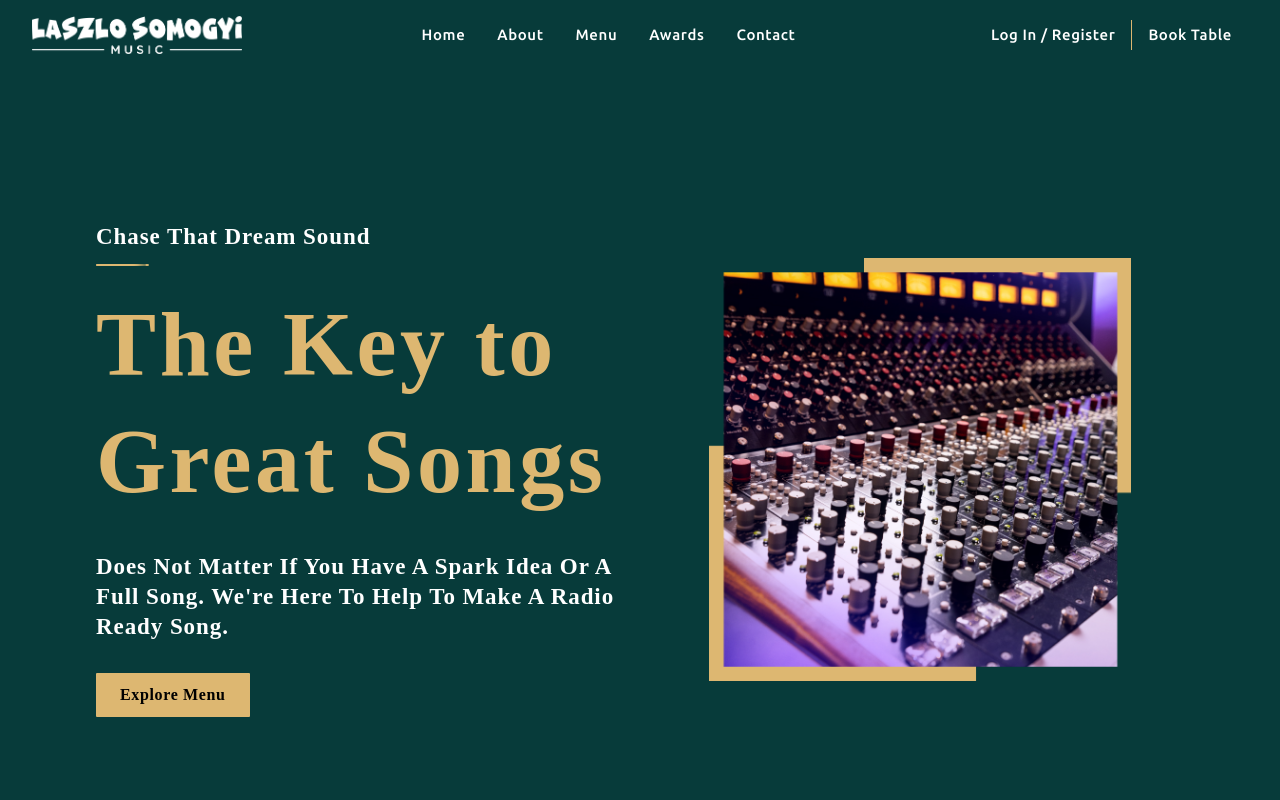
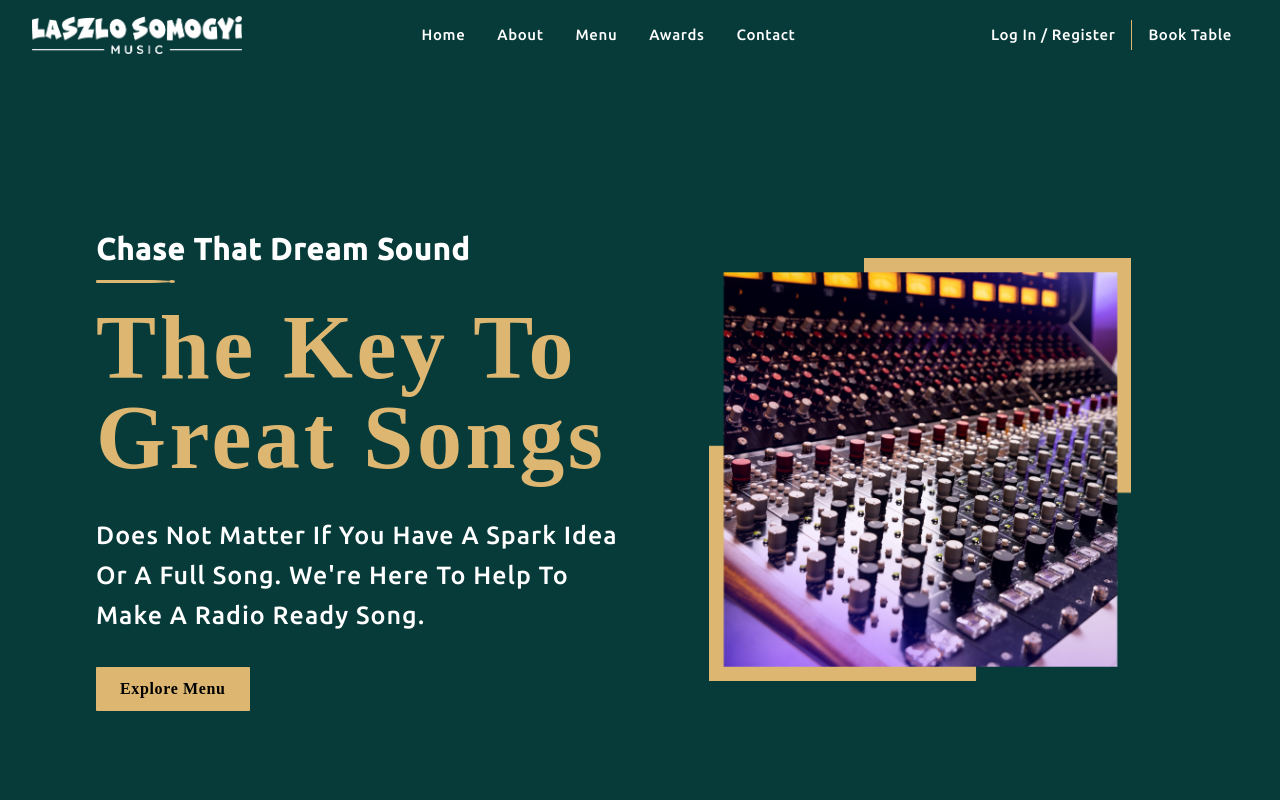
Before and after one commit to laszlosomogyimusic/Low-Fat-Bass, a React (Create React App) app: page / in a window 1280 px wide. Shown: the top 800 px of the page. Built offline with nearby package versions, Linux system fonts and the light colour scheme.

Commit message:
Header with Article Deleted SubHeading

```diff
--- a/src/App.css
+++ b/src/App.css
@@ -16,26 +16,6 @@
   text-transform: capitalize;
   line-height: 28px;
   font-size: 15px;
-}
-
-.app__subheader {
-  font-family: var(--font-header);
-  color: var(--white);
-  font-weight: 700;
-  letter-spacing: 0.04em;
-  text-transform: capitalize;
-  font-feature-settings: 'tnum' on, 'lnum' on;
-  line-height: 29.9px;
-  font-size: 23px;
-}
-
-.headtext__cormorant {
-  font-family: var(--font-header);
-  color: var(--ecru);
-  font-size: 64px;
-  line-height: 83.2px;
-  letter-spacing: 0.04em;
-  text-transform: capitalize;
 }
 
 .app__wrapper {
@@ -93,25 +73,7 @@
 }
 
 @media screen and (min-width: 2000px) {
-  .custom__button,
-  .p__cormorant {
-    font-size: 37px;
-    line-height: 67px;
-  }
 
-  .p__opensans {
-    font-size: 30px;
-    line-height: 50px;
-  }
-
-  .headtext__cormorant {
-    font-size: 150px;
-    line-height: 210px;
-  }
-
-  .spoon__img {
-    width: 80px;
-  }
 }
 
 @media screen and (max-width: 1150px) {
@@ -133,36 +95,17 @@
 }
 
 @media screen and (max-width: 850px) {
-  .section__padding {
+  .app__section {
     padding: 4rem;
   }
 }
 
 @media screen and (max-width: 650px) {
-  .section__padding {
+  .app__section {
     padding: 4rem 2rem;
-  }
-
-  .p__cormorant {
-    font-size: 21px;
-  }
-
-  .p__opensans {
-    font-size: 14px;
   }
 }
 
 @media screen and (max-width: 450px) {
-  .p__opensans {
-    font-size: 12px;
-  }
 
-  .p__cormorant {
-    font-size: 19px;
-  }
-
-  .headtext__cormorant {
-    font-size: 45px;
-    line-height: 70px;
-  }
 }
--- a/src/components/Article/Article.css
+++ b/src/components/Article/Article.css
@@ -30,7 +30,7 @@
 }
 
 .article__subtitle {
-  font-family: var(--font-header);
+  font-family: var(--font-text);
   color: var(--white);
   font-weight: 700;
   letter-spacing: 0.04em;
@@ -38,6 +38,7 @@
   font-feature-settings: 'tnum' on, 'lnum' on;
   line-height: 29.9px;
   font-size: 23px;
+  margin-bottom: '1rem'
 }
 
 .article__title {
--- a/src/components/SubHeading/SubHeading.css
+++ /dev/null
@@ -1,3 +0,0 @@
-.subheading__image {
-  height: 20px;
-}
--- a/src/components/SubHeading/SubHeading.jsx
+++ /dev/null
@@ -1,13 +0,0 @@
-import React from 'react';
-import "./SubHeading.css"
-
-import { images } from "../../constants"
-
-const SubHeading = ({ title }) => (
-  <article style={{ marginBottom: '1rem' }}>
-    <p className="app__subheader">{title}</p>
-    <img src={images.drumstickHorizontal} alt="drumstick" className="app__image" />
-  </article>
-);
-
-export default SubHeading;
--- a/src/components/index.js
+++ b/src/components/index.js
@@ -1,5 +1,4 @@
 import Article from './Article/Article';
-import SubHeading from './SubHeading/SubHeading';
 import Newsletter from './Footer/Newsletter';
 import FooterOverlay from './Footer/FooterOverlay';
 import MenuItem from './MenuItem/MenuItem';
@@ -7,7 +6,6 @@ import Navbar from './Navbar/Navbar';
 
 export {
   Article,
-  SubHeading,
   Newsletter,
   FooterOverlay,
   MenuItem,
--- a/src/container/AboutUs/AboutUs.jsx
+++ b/src/container/AboutUs/AboutUs.jsx
@@ -22,7 +22,6 @@ const AboutUs = () => {
   let historyArticle = {
     justifyContentTo: "left",
     title: history.title,
-    subtitle: "subtitle",
     text: history.text,
     textStyle: textStyle,
     buttonText: "Know more"
--- a/src/container/Header/Header.css
+++ b/src/container/Header/Header.css
@@ -1,14 +1,5 @@
 .header {
   background-color: var(--midnight-green);
-}
-
-.header__h1 {
-  font-family: var(--font-header);
-  color: var(--ecru);
-  letter-spacing: 0.04em;
-  /* text-transform: uppercase; */
-  line-height: 117px;
-  font-size: 90px;
 }
 
 .header__image {
--- a/src/container/Header/Header.jsx
+++ b/src/container/Header/Header.jsx
@@ -1,20 +1,45 @@
 import React from 'react';
-import { SubHeading } from "../../components"
 import { images } from "../../constants"
+import { Article } from '../../components';
 import './Header.css';
 
-const Header = () => (
-  <section className="header app__wrapper app__section" id="home">
-    <article className="app__wrapper-info">
-      <SubHeading title="Chase that dream sound" />
-      <h1 className="header__h1">The Key to Great Songs</h1>
-      <p className="app__subheader" style={{ margin: '2rem 0' }}>Does not matter if you have a spark idea or a full song. We're here to help to make a radio ready song.</p>
-      <button type="button" className="app__button">Explore Menu</button>
-    </article>
-    <figure className="app__wrapper-figure">
-      <img className="header__image" src={images.welcome} alt="header img" />
-    </figure>
-  </section>
-);
+const Header = () => {
+  const titleStyle = {
+    lineHeight: '90px',
+    fontSize: '90px',
+    marginTop: '1rem',
+  }
+
+  const subtitleStyle = {
+    lineHeight: '40px',
+    fontSize: '30px',
+    marginBottom: '0rem'
+  }
+
+  const textStyle = {
+    margin: '2rem 0',
+    lineHeight: '40px',
+    fontSize: '25px',
+  }
+
+  let headerArticle = {
+    justifyContentTo: "left",
+    title:"The Key to Great Songs",
+    titleStyle: titleStyle,
+    subtitle: "Chase that dream sound",
+    subtitleStyle: subtitleStyle,
+    text: "Does not matter if you have a spark idea or a full song. We're here to help to make a radio ready song.",
+    textStyle: textStyle,
+    buttonText: "Explore Menu"
+  }
+  return (
+    <section className="header app__wrapper app__section" id="home">
+      <Article {...headerArticle} />
+      <figure className="app__wrapper-figure">
+        <img className="header__image" src={images.welcome} alt="header img" />
+      </figure>
+    </section>
+  )
+};
 
 export default Header;
```
